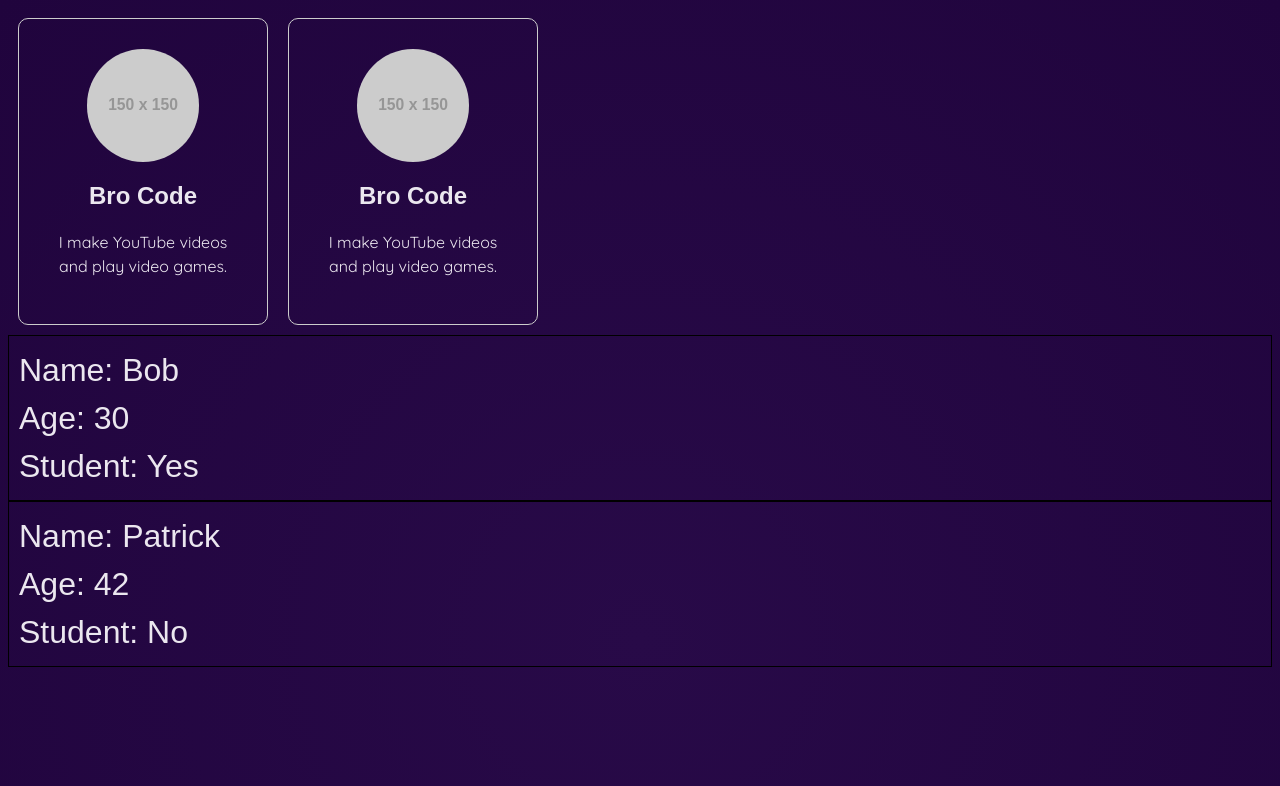
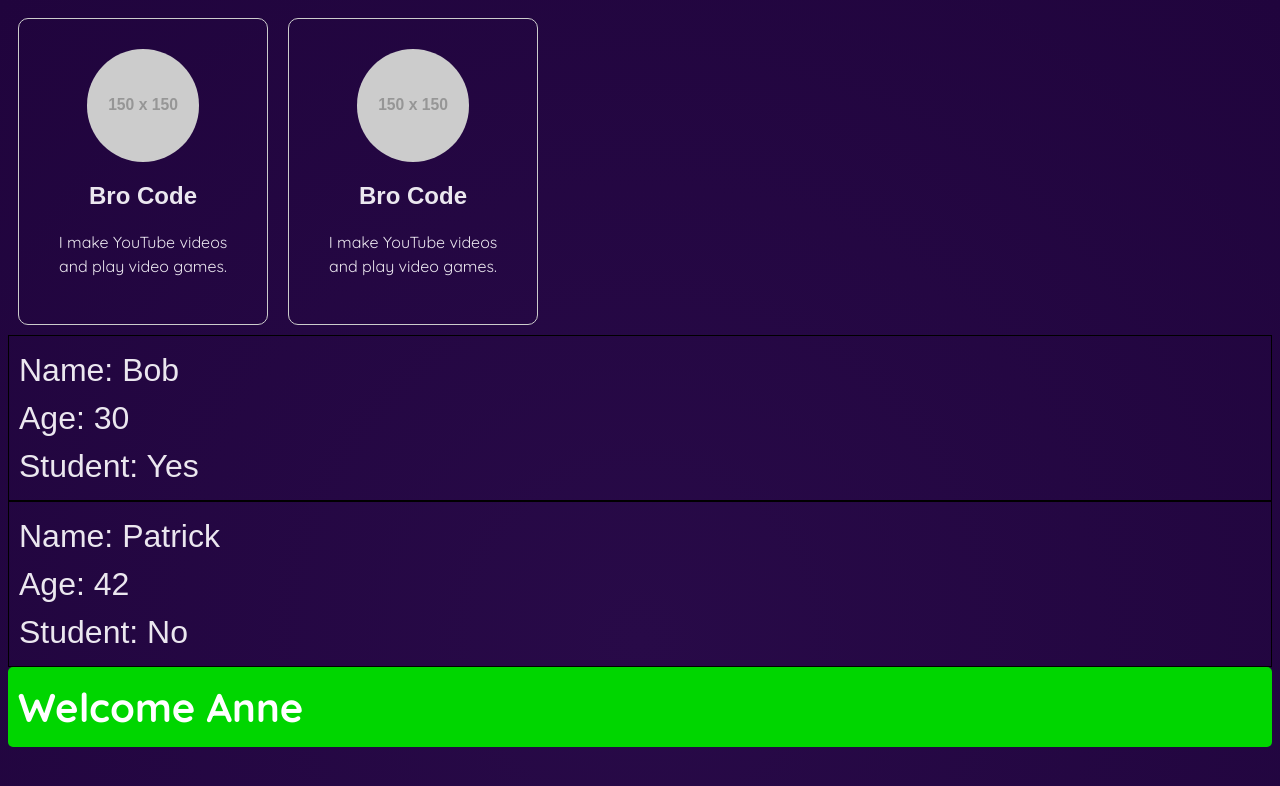
Before and after one commit to anusianne/react_apps, a React (Vite) app in the folder react-exercises/: page / in a window 1280 px wide. Shown: the top 786 px of the page. Built offline with nearby package versions, Linux system fonts and the light colour scheme.

Commit message:
added contitional rendering

```diff
--- a/react-exercises/src/App.jsx
+++ b/react-exercises/src/App.jsx
@@ -5,6 +5,7 @@
 // import CoreConcepts from "./components/CoreConcept/CoreConcepts.jsx";
 import Card from "./Card.jsx";
 import Student from "./Student.jsx";
+import UserGreeting from "./UserGreeting.jsx";
 
 function App() {
 
@@ -21,6 +22,7 @@
            <Card/>
            <Student name="Bob" age="30" isStudent={true}/>
            <Student name="Patrick" age={42} isStudent={false}/>
+           <UserGreeting isLoggedIn={true} username="Anne"/>
        </>
     );
 }
--- /dev/null
+++ b/react-exercises/src/UserGreeting.jsx
@@ -0,0 +1,9 @@
+export default function UserGreeting(props) {
+    // if (props.isLoggedIn) {
+    //     return <h2>Welcome {props.username}</h2>
+    // } return <h2>Please log in to continue</h2>
+    const welcomeMsg = <h2 className="welcome-message">Welcome {props.username}</h2>;
+
+    const loginPrompt = <h2 className="login-prompt">Please log in to continue.</h2>
+    return (props.isLoggedIn ? welcomeMsg:loginPrompt)
+}
--- a/react-exercises/src/index.css
+++ b/react-exercises/src/index.css
@@ -11,6 +11,23 @@
 }
 .student p {
   margin: 0;
+}
+.welcome-message {
+  font-size: 2.5em;
+  background-color: hsl(120,100%,42%);
+  color: white;
+  margin: 0;
+  border-radius: 5px;
+  padding: 10px;
+}
+.login-prompt {
+  font-size: 2.5em;
+  color: white;
+  margin: 0;
+  border-radius: 5px;
+  padding: 10px;
+  background-color: red;
+
 }
 .card {
   border: 1px solid hsl(0,0%,80%);
```
